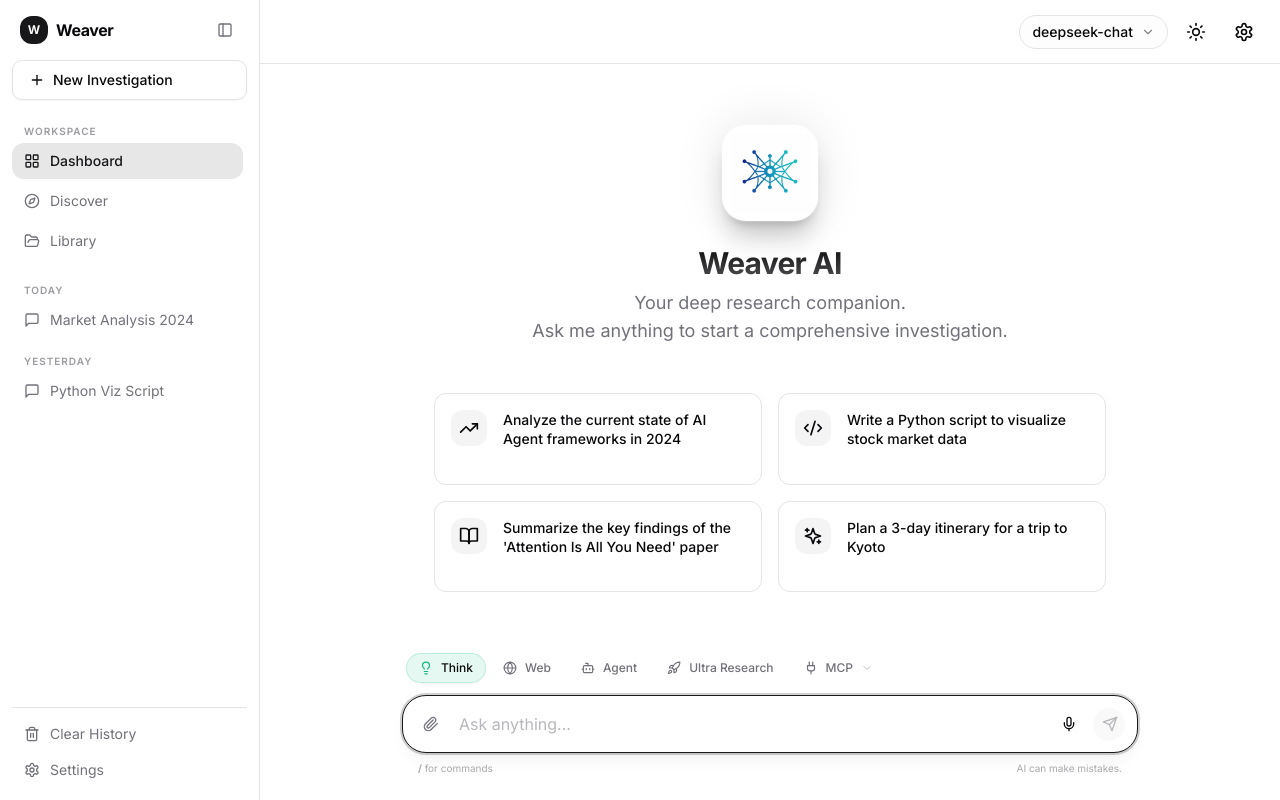
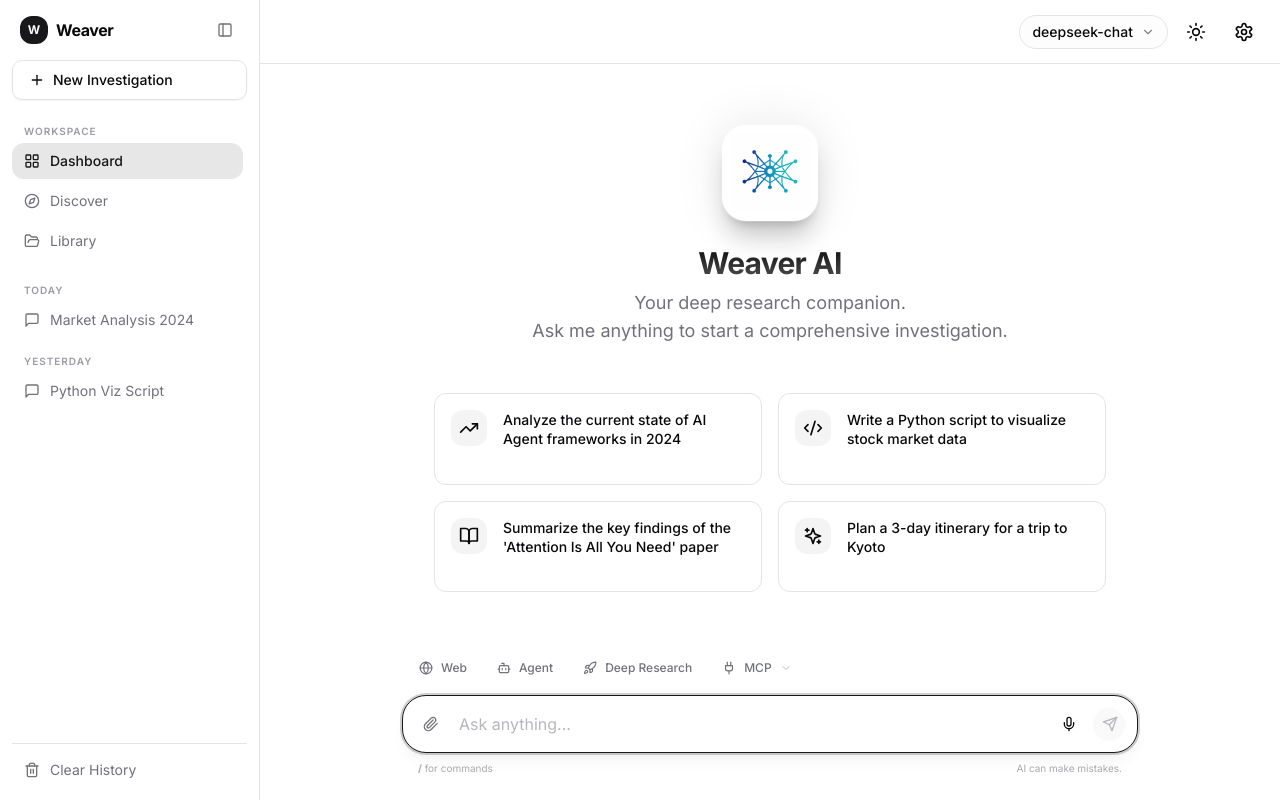
Before and after one commit to skygazer42/Weaver, a Next.js app in the folder web/: page / in a window 1280 px wide. Built offline with nearby package versions, Linux system fonts and the light colour scheme.

Commit message:
删除不必要的前端组件

```diff
--- a/web/components/chat/Chat.tsx
+++ b/web/components/chat/Chat.tsx
@@ -12,7 +12,7 @@
 import { Button } from '@/components/ui/button'
 import { cn } from '@/lib/utils'
 import { Message } from '@/types/chat'
-import { STORAGE_KEYS, DEFAULT_MODEL, SEARCH_MODES } from '@/lib/constants'
+import { STORAGE_KEYS, DEFAULT_MODEL } from '@/lib/constants'
 import { useChatHistory } from '@/hooks/useChatHistory'
 import { useChatStream } from '@/hooks/useChatStream'
 import { filesToImageAttachments } from '@/lib/file-utils'
@@ -24,7 +24,7 @@
   // UI State
   const [sidebarOpen, setSidebarOpen] = useState(true)
   const [selectedModel, setSelectedModel] = useState(DEFAULT_MODEL)
-  const [searchMode, setSearchMode] = useState(SEARCH_MODES.THINK)
+  const [searchMode, setSearchMode] = useState('') // empty = direct LLM only
   const [showScrollButton, setShowScrollButton] = useState(false)
   const [showMobileArtifacts, setShowMobileArtifacts] = useState(false)
   const [showSettings, setShowSettings] = useState(false)
@@ -90,6 +90,7 @@
       setInput('')
       setThreadId(null)
       setPendingInterrupt(null)
+      setSearchMode('') // default to direct LLM
       handleStop() // Abort any ongoing request
   }
 
--- a/web/components/chat/ChatInput.tsx
+++ b/web/components/chat/ChatInput.tsx
@@ -2,7 +2,7 @@
 
 import React, { useRef, useEffect, useState, useCallback } from 'react'
 import { Button } from '@/components/ui/button'
-import { Send, Globe, Bot, Paperclip, X, Mic, MicOff, ChevronDown, Check, Trash2, File as FileIcon, Image as ImageIcon, Bug, BookOpen, PenTool, TestTube, Plug, Lightbulb, Rocket } from 'lucide-react'
+import { Send, Globe, Bot, Paperclip, X, Mic, MicOff, ChevronDown, Check, Trash2, File as FileIcon, Image as ImageIcon, Bug, BookOpen, PenTool, TestTube, Plug, Rocket, MessageSquare } from 'lucide-react'
 import { useI18n } from '@/lib/i18n/i18n-context'
 import { cn } from '@/lib/utils'
 import { toast } from 'sonner'
@@ -277,7 +277,8 @@
   }
 
   const handleCommandSelect = (cmd: string) => {
-      if (['think','agent','ultra','web','deep','deep_agent'].includes(cmd)) setSearchMode(cmd)
+      if (cmd === 'direct') setSearchMode('')
+      else if (['agent','ultra','web','deep','deep_agent'].includes(cmd)) setSearchMode(cmd)
       if (cmd === 'clear') window.location.reload()
 
       if (cmd === 'fix') setInput('Please fix the following code:\n\n')
@@ -309,16 +310,14 @@
   ]
 
   const modes = [
-    { id: 'think', label: t('think'), icon: Lightbulb, color: "text-emerald-500", bg: "bg-emerald-500/10", border: "border-emerald-500/20" },
     { id: 'web', label: t('web'), icon: Globe, color: "text-blue-500", bg: "bg-blue-500/10", border: "border-blue-500/20" },
     { id: 'agent', label: t('agent'), icon: Bot, color: "text-purple-500", bg: "bg-purple-500/10", border: "border-purple-500/20" },
     { id: 'ultra', label: t('ultra'), icon: Rocket, color: "text-indigo-500", bg: "bg-indigo-500/10", border: "border-indigo-500/20" },
   ]
 
   const commands = [
-      { id: 'think', label: 'Think Mode', icon: Lightbulb, desc: 'LLM only, no external tools' },
       { id: 'agent', label: 'Agent Mode', icon: Bot, desc: 'Plan & web search' },
-      { id: 'ultra', label: 'Ultra Mode', icon: Rocket, desc: 'Deep research (agent + deep search)' },
+      { id: 'ultra', label: 'Deep Research', icon: Rocket, desc: 'Deep research (agent + deep search)' },
       { id: 'web', label: 'Web Mode', icon: Globe, desc: 'Web search only' },
       { id: 'fix', label: 'Fix Code', icon: Bug, desc: 'Debug & Fix' },
       { id: 'explain', label: 'Explain', icon: BookOpen, desc: 'Explain concept' },
@@ -360,7 +359,12 @@
                  key={mode.id}
                  type="button"
                  onClick={() => {
-                     setSearchMode(mode.id)
+                     // 再次点击已选中的模式则取消选中，回到默认直答
+                     if (isActive) {
+                         setSearchMode('')
+                     } else {
+                         setSearchMode(mode.id)
+                     }
                      setIsMcpOpen(false)
                  }}
                  className={cn(
@@ -380,8 +384,14 @@
            <div className="relative">
                <button
                  onClick={() => {
-                     setSearchMode('mcp')
-                     setIsMcpOpen(!isMcpOpen)
+                     // 再次点击已选中的 MCP 则取消选中，回到默认直答
+                     if (searchMode === 'mcp') {
+                         setSearchMode('')
+                         setIsMcpOpen(false)
+                     } else {
+                         setSearchMode('mcp')
+                         setIsMcpOpen(!isMcpOpen)
+                     }
                  }}
                  className={cn(
                    "relative flex items-center gap-2 px-3 py-1.5 rounded-full text-xs font-medium transition-all duration-300 border",
--- a/web/components/chat/EmptyState.tsx
+++ b/web/components/chat/EmptyState.tsx
@@ -34,7 +34,7 @@
     {
       icon: Sparkles,
       text: t('starterPlan'),
-      mode: "think"
+      mode: "direct"
     }
   ]
 
--- a/web/components/chat/Sidebar.tsx
+++ b/web/components/chat/Sidebar.tsx
@@ -221,13 +221,6 @@
                     <span>Clear History</span>
                 </button>
              )}
-             <button
-                onClick={onOpenSettings}
-                className="flex items-center gap-2.5 w-full px-3 py-2 rounded-lg text-sm text-muted-foreground hover:bg-muted/60 hover:text-foreground transition-colors group"
-             >
-                <Settings className="h-4 w-4" />
-                <span>Settings</span>
-             </button>
           </div>
         </div>
       </div>
--- a/web/lib/constants.ts
+++ b/web/lib/constants.ts
@@ -4,11 +4,10 @@
 }
 
 export const SEARCH_MODES = {
-  THINK: 'think',
+  DIRECT: 'direct',
   WEB: 'web',
   AGENT: 'agent',
   DEEP: 'deep',
-  DEEP_AGENT: 'deep_agent',
   ULTRA: 'ultra',
 }
 
--- a/web/lib/i18n/translations.ts
+++ b/web/lib/i18n/translations.ts
@@ -36,8 +36,8 @@
     // Search modes
     agent: 'Agent',
     deepsearch: 'Deep Search',
-    think: 'Think',
-    ultra: 'Ultra Research',
+    direct: 'Direct',
+    ultra: 'Deep Research',
     mcp: 'MCP',
     web: 'Web',
 
@@ -131,8 +131,8 @@
     // Search modes
     agent: '智能体',
     deepsearch: '深度搜索',
-    think: '思考',
-    ultra: '超深度研究',
+    direct: '直答',
+    ultra: '深度研究',
     mcp: 'MCP',
     web: '网络',
 
@@ -226,8 +226,8 @@
     // Search modes
     agent: 'エージェント',
     deepsearch: 'ディープサーチ',
-    think: '思考',
-    ultra: 'ウルトラリサーチ',
+    direct: 'ダイレクト',
+    ultra: 'ディープリサーチ',
     mcp: 'MCP',
     web: 'ウェブ',
 
@@ -321,8 +321,8 @@
     // Search modes
     agent: '에이전트',
     deepsearch: '딥 서치',
-    think: '생각',
-    ultra: '울트라 리서치',
+    direct: '직답',
+    ultra: '딥 리서치',
     mcp: 'MCP',
     web: '웹',
 
```
Also changed, not shown: 2 other files (tests, documents, lock files or other folders).
